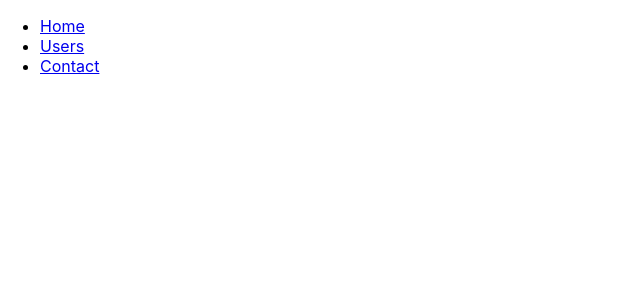
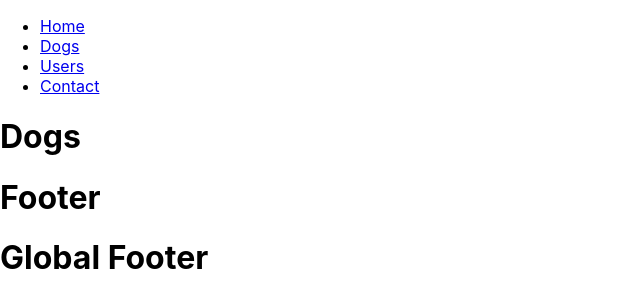
Before and after one commit to masaok/pet-store, a React (Create React App) app: page /dogs in a window 1280 px wide. Shown: the top 308 px of the page, without its empty margins (0-640 px from the left). Built offline with nearby package versions, Linux system fonts and the light colour scheme.

Commit message:
Added Dogs page and basic footer with Route Switch

```diff
--- /dev/null
+++ b/src/components/Dogs.js
@@ -0,0 +1,7 @@
+import React from 'react'
+class Dogs extends React.Component {
+  render() {
+    return <h1>Dogs</h1>
+  }
+}
+export default Dogs
--- /dev/null
+++ b/src/components/shared/Footer.js
@@ -0,0 +1,7 @@
+import React from 'react'
+class Footer extends React.Component {
+  render() {
+    return <h1>Footer</h1>
+  }
+}
+export default Footer
--- /dev/null
+++ b/src/components/shared/GlobalFooter.js
@@ -0,0 +1,7 @@
+import React from 'react'
+class GlobalFooter extends React.Component {
+  render() {
+    return <h1>Global Footer</h1>
+  }
+}
+export default GlobalFooter
--- a/src/index.js
+++ b/src/index.js
@@ -4,10 +4,14 @@ import './index.css';
 import App from './App';
 import * as serviceWorker from './serviceWorker';
 
-import { Route, Link, BrowserRouter as Router } from 'react-router-dom'
+import { Route, Link, BrowserRouter as Router, Switch } from 'react-router-dom'
 
+import Dogs from './components/Dogs'
 import Users from './components/Users'
 import Contact from './components/Contact'
+
+import Footer from './components/shared/Footer'
+import GlobalFooter from './components/shared/GlobalFooter'
 
 const routing = (
   <Router>
@@ -17,15 +21,27 @@ const routing = (
           <Link to="/">Home</Link>
         </li>
         <li>
+          <Link to="/dogs">Dogs</Link>
+        </li>
+        <li>
           <Link to="/users">Users</Link>
         </li>
         <li>
           <Link to="/contact">Contact</Link>
         </li>
       </ul>
-      <Route exact path="/" component={App} />
-      <Route path="/users" component={Users} />
-      <Route path="/contact" component={Contact} />
+      <Switch>
+        <Route exact path="/" component={App} />
+        <Route path="/dogs" component={Dogs} />
+        <Route path="/users" component={Users} />
+        <Route path="/contact" component={Contact} />
+      </Switch>
+      <Switch>
+        <Route path="/" component={Footer} />
+      </Switch>
+      <Switch>
+        <Route path="/" component={GlobalFooter} />
+      </Switch>
     </div>
   </Router>
 )
```
Also changed, not shown: src/App.js (+0 -21 lines).
